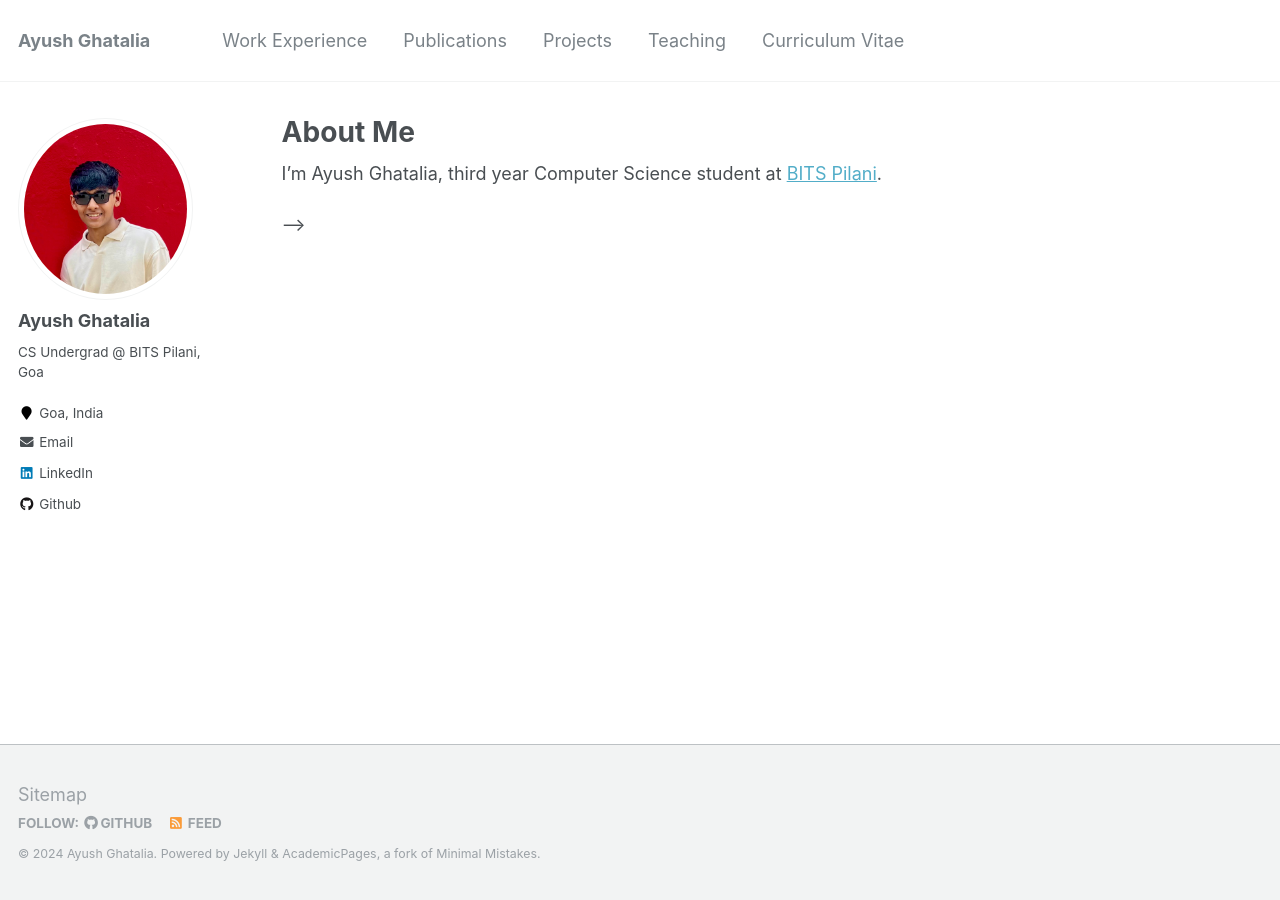
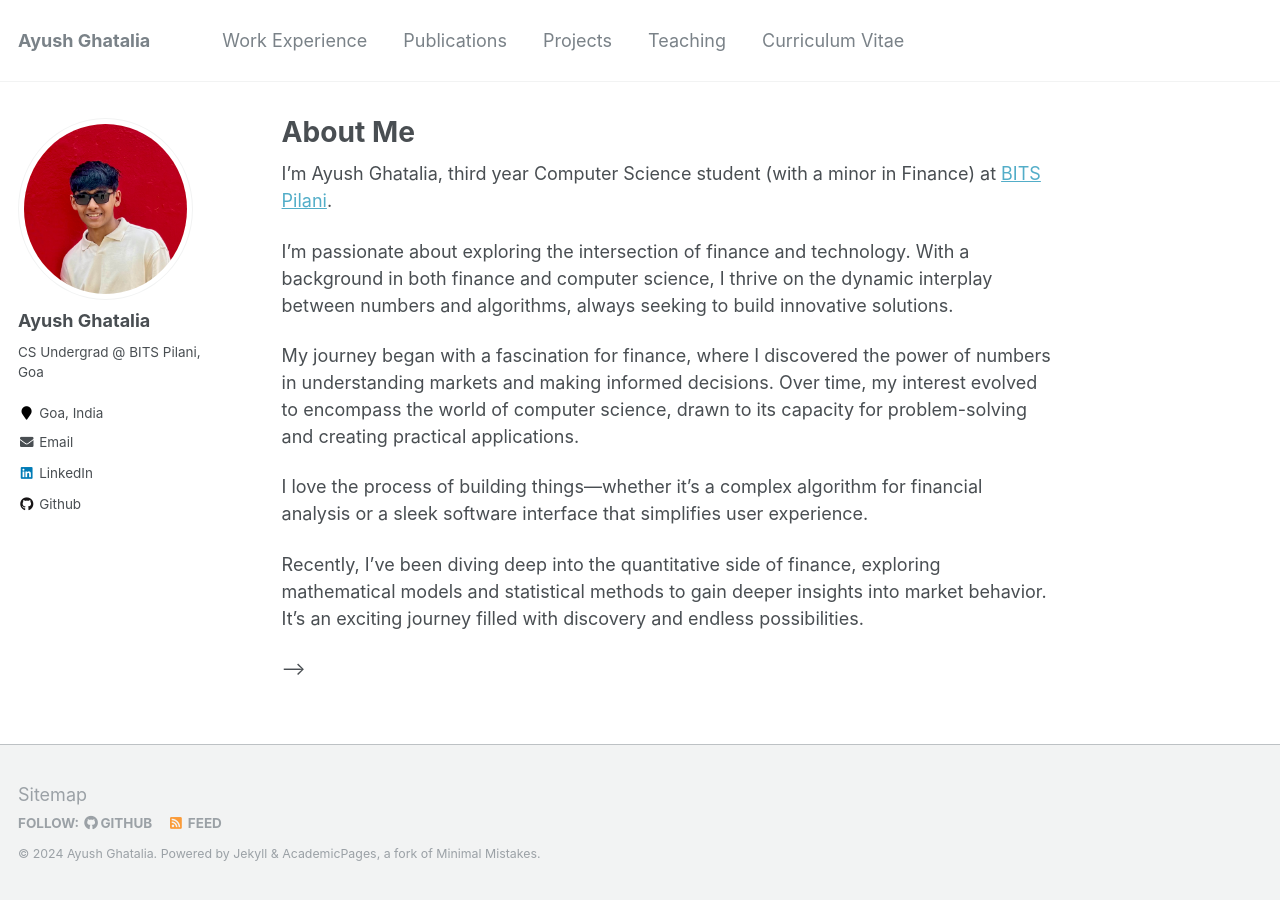
Before and after one commit to ayushghatalia/ayushghatalia.github.io, a Jekyll site: the page built from _pages/about.md, in a window 1280 px wide. Built offline with Jekyll 4.4.1, drawn with Linux system fonts in a browser that asks for light colours.

Commit message:
Update about.md

```diff
--- a/_pages/about.md
+++ b/_pages/about.md
@@ -8,7 +8,15 @@ redirect_from:
     - /about.html
 ---
 
-I'm Ayush Ghatalia, third year Computer Science student at [BITS Pilani](https://www.bits-pilani.ac.in/goa/).
+I'm Ayush Ghatalia, third year Computer Science student (with a minor in Finance) at [BITS Pilani](https://www.bits-pilani.ac.in/goa/).
+
+I'm passionate about exploring the intersection of finance and technology. With a background in both finance and computer science, I thrive on the dynamic interplay between numbers and algorithms, always seeking to build innovative solutions.
+
+My journey began with a fascination for finance, where I discovered the power of numbers in understanding markets and making informed decisions. Over time, my interest evolved to encompass the world of computer science, drawn to its capacity for problem-solving and creating practical applications.
+
+I love the process of building things—whether it's a complex algorithm for financial analysis or a sleek software interface that simplifies user experience.
+
+Recently, I've been diving deep into the quantitative side of finance, exploring mathematical models and statistical methods to gain deeper insights into market behavior. It's an exciting journey filled with discovery and endless possibilities.
 
 <!-- ### My research experiance spans working with:
 
```
